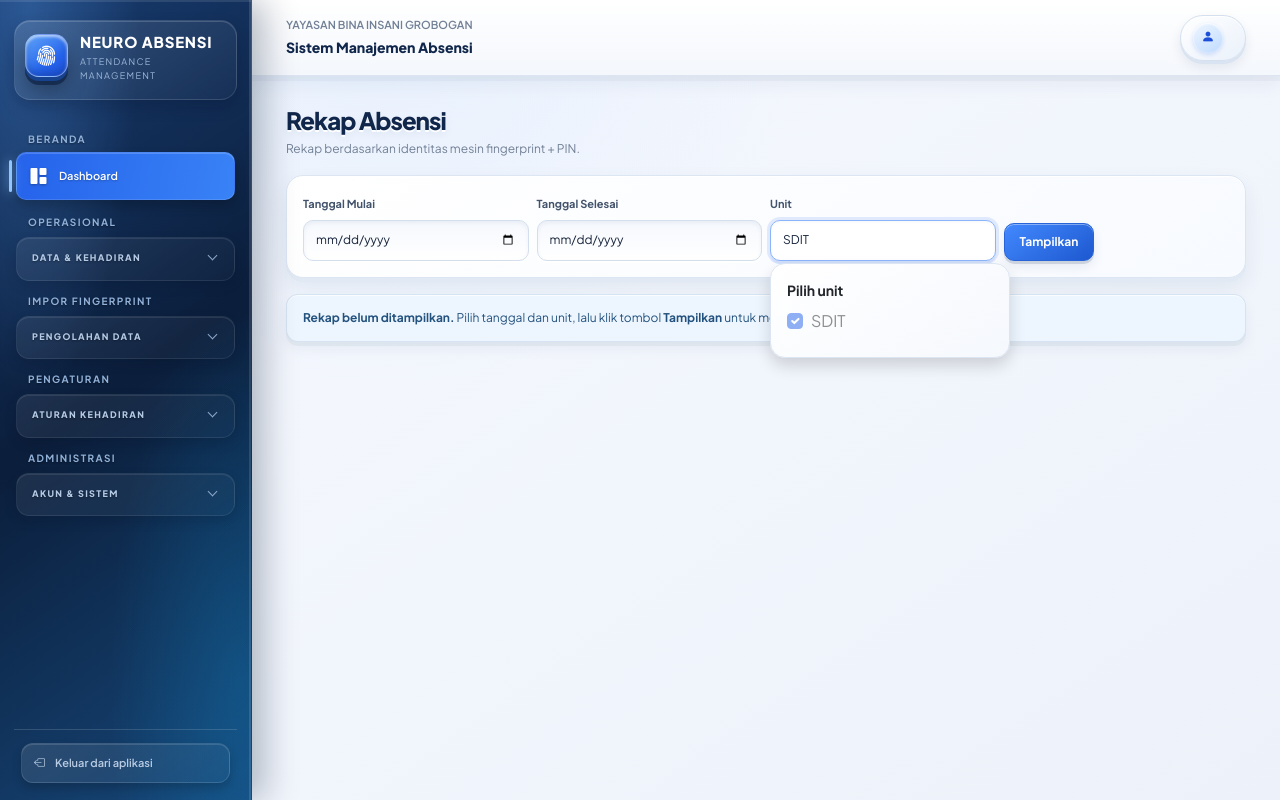
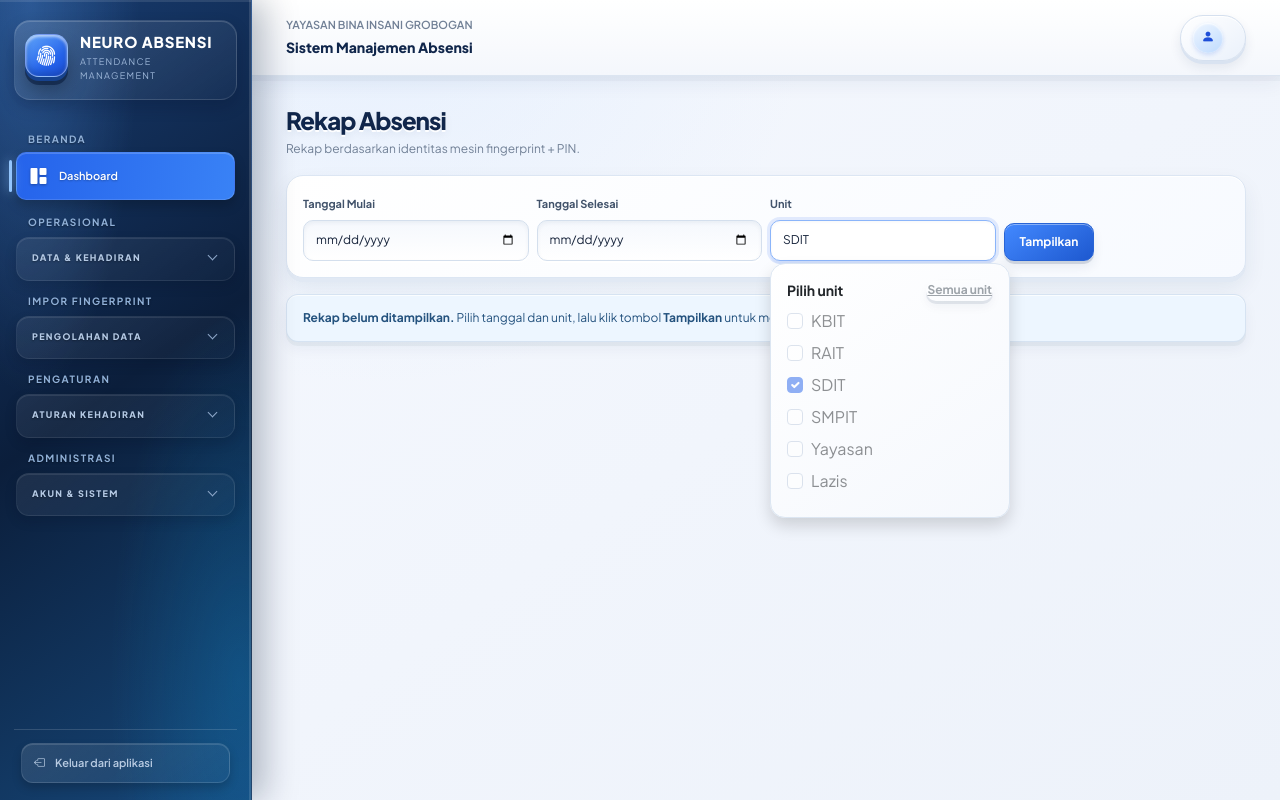
Before and after one commit to zidan121/absensi, a CodeIgniter 4 app: template app/Views/sdit/recap.php in a window 1280 px wide, after a click on "SDIT". Run offline with PHP 8.4 and a stand-in for CodeIgniter, Linux system fonts and the light colour scheme; the template is opened without the code that fills it, so the values that code supplies are empty; some libraries are stand-ins or nearby versions.

Commit message:
Preserve standard recap unit dropdown appearance for SDIT

```diff
--- a/app/Views/sdit/recap.php
+++ b/app/Views/sdit/recap.php
@@ -24,8 +24,13 @@ foreach ($data['rows'] as $row) {
                     <span>SDIT</span>
                 </button>
                 <div class="dropdown-menu p-3 w-100 shadow" style="min-width:240px">
-                    <div class="d-flex justify-content-between mb-2"><strong class="small">Pilih unit</strong></div>
+                    <div class="d-flex justify-content-between mb-2"><strong class="small">Pilih unit</strong><button type="button" class="btn btn-sm btn-link p-0" disabled>Semua unit</button></div>
+                    <label class="form-check mb-2"><input class="form-check-input" type="checkbox" disabled><span class="form-check-label">KBIT</span></label>
+                    <label class="form-check mb-2"><input class="form-check-input" type="checkbox" disabled><span class="form-check-label">RAIT</span></label>
                     <label class="form-check mb-2"><input class="form-check-input" type="checkbox" checked disabled><span class="form-check-label">SDIT</span></label>
+                    <label class="form-check mb-2"><input class="form-check-input" type="checkbox" disabled><span class="form-check-label">SMPIT</span></label>
+                    <label class="form-check mb-2"><input class="form-check-input" type="checkbox" disabled><span class="form-check-label">Yayasan</span></label>
+                    <label class="form-check mb-2"><input class="form-check-input" type="checkbox" disabled><span class="form-check-label">Lazis</span></label>
                 </div>
             </div>
         </div>
```
